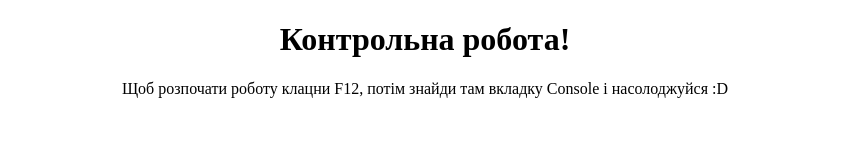
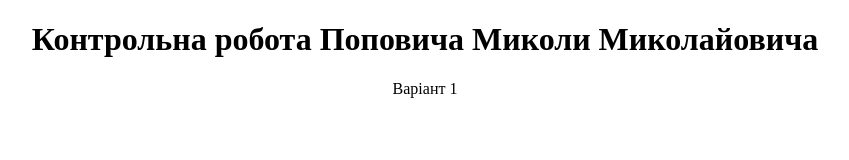
Before and after one commit to Mykola-maker/Web-programming, a plain HTML site: page KR/index.html in a window 1280 px wide. Shown: the whole page, without its empty margins (215-1064 px from the left). Drawn offline with Linux system fonts and the light colour scheme.

Commit message:
Update index.html

```diff
--- a/KR/index.html
+++ b/KR/index.html
@@ -6,8 +6,8 @@
     <title>Контрольна робота!</title>
 </head>
 <body>
-    <center><h1>Контрольна робота!</h1></center>
-    <center><p>Щоб розпочати роботу клацни F12, потім знайди там вкладку Console і насолоджуйся :D</p></center>
+    <center><h1>Контрольна робота Поповича Миколи Миколайовича</h1></center>
+    <center><p>Варіант 1</p></center>
     <script src="script.js"></script>
 </body>
 </html>
```
